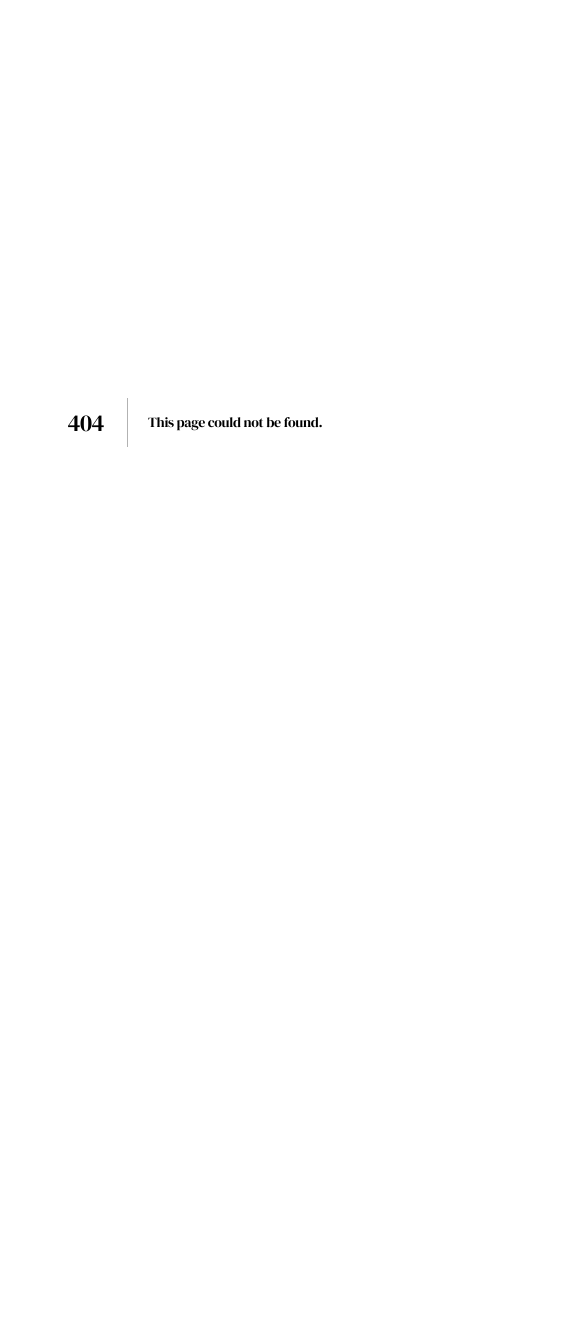
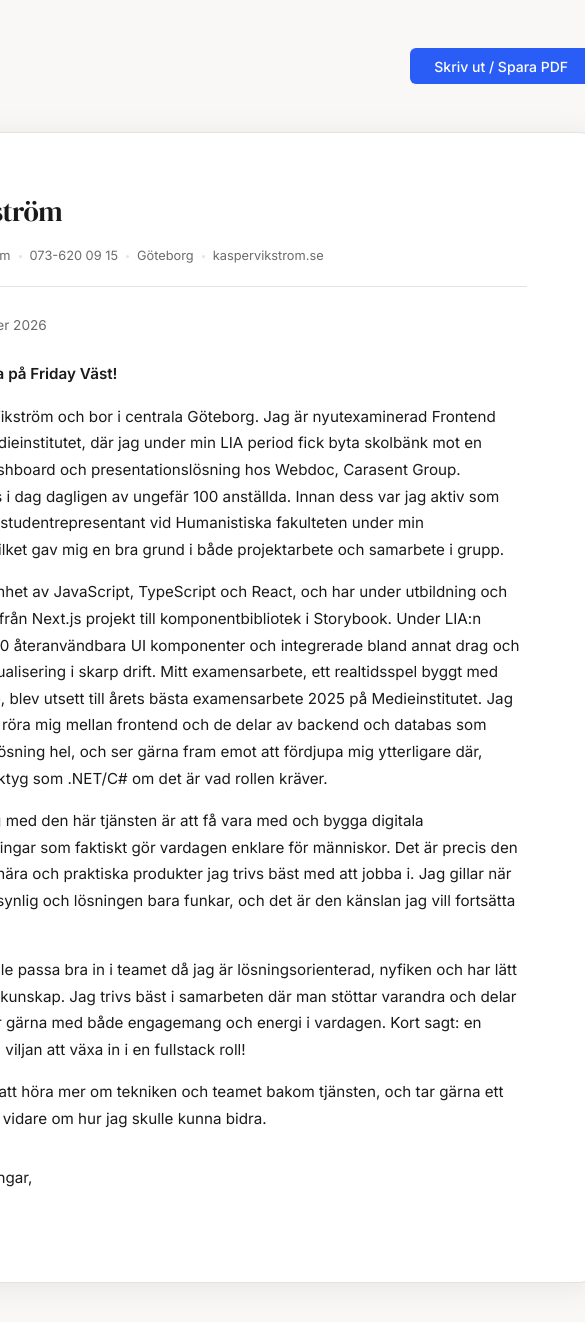
Before and after one commit to kaspvik/kaspervikstrom, a Next.js app: page /brev in a window 390 px wide. Before the commit this address had no page. Shown: the top 1322 px of the page, 585 px wide, since content can reach past the window. Before the commit the page ends 844 px from the top, so only its background shows below. Built offline with nearby package versions, Linux system fonts and the light colour scheme.

Commit message:
Add BrevPage component and associated styles for CV layout; implement print functionality and responsive design

```diff
--- /dev/null
+++ b/src/app/brev/brev.module.css
@@ -0,0 +1,148 @@
+/* ── Root wrapper ────────────────────────────────────── */
+.root {
+  background: var(--color-bg);
+  padding: 3rem 1rem 6rem;
+  display: flex;
+  flex-direction: column;
+  align-items: center;
+  gap: 3rem;
+}
+
+/* ── Print button (hidden in print) ─────────────────── */
+.printBtn {
+  background: var(--color-accent);
+  color: #fff;
+  border: none;
+  border-radius: var(--radius-sm);
+  padding: 0.6rem 1.5rem;
+  font-family: var(--font-body);
+  font-size: 0.875rem;
+  font-weight: 500;
+  cursor: pointer;
+  align-self: flex-end;
+  margin-right: calc((100% - 794px) / 2);
+  transition: opacity 0.2s;
+}
+
+.printBtn:hover {
+  opacity: 0.85;
+}
+
+/* ── A4 page ─────────────────────────────────────────── */
+.page {
+  width: 794px;
+  min-height: 1123px;
+  background: var(--color-surface);
+  box-shadow: 0 4px 32px rgba(0, 0, 0, 0.08);
+  border: 1px solid var(--color-border);
+  border-radius: var(--radius-md);
+  padding: 56px 64px 64px;
+  display: flex;
+  flex-direction: column;
+  gap: 0;
+}
+
+/* ── Header ──────────────────────────────────────────── */
+.header {
+  display: flex;
+  flex-direction: column;
+  gap: 0.75rem;
+  padding-bottom: 1.25rem;
+  margin-bottom: 1.75rem;
+  border-bottom: 1px solid var(--color-border);
+}
+
+.name {
+  font-family: var(--font-display);
+  font-size: 1.75rem;
+  font-weight: 400;
+  color: var(--color-text);
+  letter-spacing: -0.02em;
+}
+
+.contactRow {
+  display: flex;
+  flex-wrap: wrap;
+  align-items: center;
+  gap: 0.5rem;
+}
+
+.contactRow a,
+.contactRow span {
+  font-size: 0.8rem;
+  color: var(--color-text-muted);
+  text-decoration: none;
+}
+
+.contactRow a:hover {
+  color: var(--color-accent);
+}
+
+.dot {
+  width: 3px;
+  height: 3px;
+  border-radius: 50%;
+  background: var(--color-border);
+}
+
+/* ── Date line ───────────────────────────────────────── */
+.dateLine {
+  font-size: 0.85rem;
+  color: var(--color-text-muted);
+  margin-bottom: 1.5rem;
+}
+
+/* ── Letter body ─────────────────────────────────────── */
+.letterBody {
+  display: flex;
+  flex-direction: column;
+  gap: 1rem;
+}
+
+.letterBody p {
+  font-size: 0.95rem;
+  line-height: 1.75;
+  color: var(--color-text);
+  margin: 0;
+}
+
+.greeting {
+  font-weight: 600;
+}
+
+.signoff {
+  margin-top: 1rem !important;
+}
+
+/* ── Print styles ────────────────────────────────────── */
+@page {
+  size: A4 portrait;
+  margin: 0;
+}
+
+@media print {
+  .root {
+    padding: 0;
+    gap: 0;
+    background: white;
+    align-items: stretch;
+    print-color-adjust: exact;
+    -webkit-print-color-adjust: exact;
+  }
+
+  .printBtn {
+    display: none;
+  }
+
+  .page {
+    width: 100%;
+    min-height: 0;
+    height: 297mm;
+    box-shadow: none;
+    border: none;
+    border-radius: 0;
+    padding: 56px 64px 64px;
+    print-color-adjust: exact;
+    -webkit-print-color-adjust: exact;
+  }
+}
--- /dev/null
+++ b/src/app/brev/page.tsx
@@ -0,0 +1,102 @@
+"use client";
+
+import styles from "./brev.module.css";
+
+export default function BrevPage() {
+  const today = new Date().toLocaleDateString("sv-SE", {
+    day: "numeric",
+    month: "long",
+    year: "numeric",
+  });
+
+  return (
+    <div className={styles.root}>
+      <button className={styles.printBtn} onClick={() => window.print()}>
+        <span>Skriv ut / Spara PDF</span>
+      </button>
+
+      <div className={styles.page}>
+        <header className={styles.header}>
+          <div className={styles.name}>Kasper Vikström</div>
+          <div className={styles.contactRow}>
+            <a href="mailto:kasper.vik@hotmail.com">kasper.vik@hotmail.com</a>
+            <span className={styles.dot} />
+            <a href="tel:+46736200915">073-620 09 15</a>
+            <span className={styles.dot} />
+            <span>Göteborg</span>
+            <span className={styles.dot} />
+            <a
+              href="https://kaspervikstrom.se"
+              target="_blank"
+              rel="noopener noreferrer">
+              kaspervikstrom.se
+            </a>
+          </div>
+        </header>
+
+        <div className={styles.dateLine}>Göteborg, {today}</div>
+
+        <div className={styles.letterBody}>
+          <p className={styles.greeting}>
+            Hej Evelina och alla på Friday Väst!
+          </p>
+
+          <p>
+            Jag heter Kasper Vikström och bor i centrala Göteborg. Jag är
+            nyutexaminerad Frontend utvecklare från Medieinstitutet, där jag
+            under min LIA period fick byta skolbänk mot en produktionssatt
+            dashboard och presentationslösning hos Webdoc, Carasent Group.
+            Lösningen används i dag dagligen av ungefär 100 anställda. Innan
+            dess var jag aktiv som kommunikatör och studentrepresentant vid
+            Humanistiska fakulteten under min kandidatexamen, vilket gav mig en
+            bra grund i både projektarbete och samarbete i grupp.
+          </p>
+
+          <p>
+            Jag har god erfarenhet av JavaScript, TypeScript och React, och har
+            under utbildning och praktik jobbat i allt från Next.js projekt till
+            komponentbibliotek i Storybook. Under LIA:n byggde jag 20 till 30
+            återanvändbara UI komponenter och integrerade bland annat drag och
+            släpp samt datavisualisering i skarp drift. Mitt examensarbete, ett
+            realtidsspel byggt med React och Firebase, blev utsett till årets
+            bästa examensarbete 2025 på Medieinstitutet. Jag är alltså van vid
+            att röra mig mellan frontend och de delar av backend och databas som
+            krävs för att få en lösning hel, och ser gärna fram emot att
+            fördjupa mig ytterligare där, gärna med nya verktyg som .NET/C# om
+            det är vad rollen kräver.
+          </p>
+
+          <p>
+            Det som lockar mig med den här tjänsten är att få vara med och bygga
+            digitala självbetjäningslösningar som faktiskt gör vardagen enklare
+            för människor. Det är precis den typen av användarnära och praktiska
+            produkter jag trivs bäst med att jobba i. Jag gillar när tekniken
+            får vara osynlig och lösningen bara funkar, och det är den känslan
+            jag vill fortsätta jaga i nästa roll.
+          </p>
+
+          <p>
+            Jag tror att jag skulle passa bra in i teamet då jag är
+            lösningsorienterad, nyfiken och har lätt för att ta till mig ny
+            kunskap. Jag trivs bäst i samarbeten där man stöttar varandra och
+            delar med sig, och bidrar gärna med både engagemang och energi i
+            vardagen. Kort sagt: en glädjespridare med viljan att växa in i en
+            fullstack roll!
+          </p>
+
+          <p>
+            Jag ser fram emot att höra mer om tekniken och teamet bakom
+            tjänsten, och tar gärna ett samtal för att prata vidare om hur jag
+            skulle kunna bidra.
+          </p>
+
+          <p className={styles.signoff}>
+            Med vänliga hälsningar,
+            <br />
+            Kasper Vikström
+          </p>
+        </div>
+      </div>
+    </div>
+  );
+}
```
